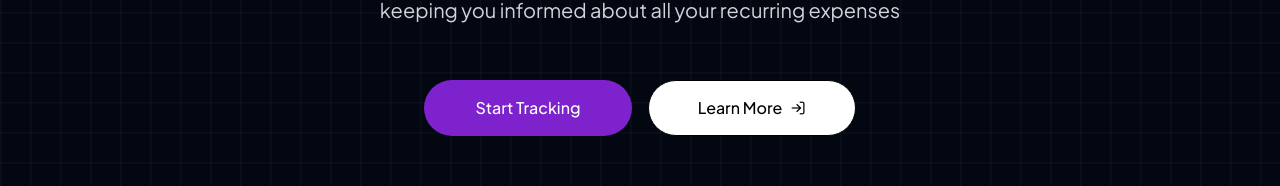
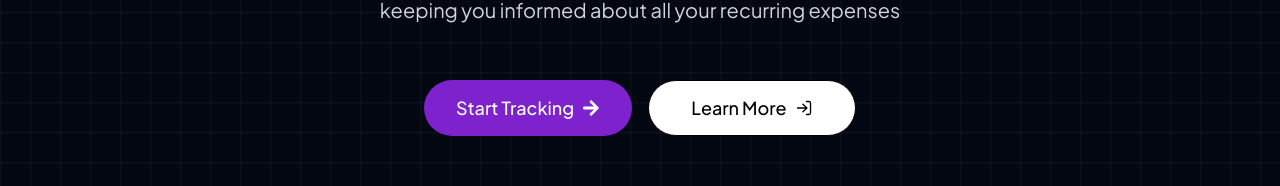
Before and after one commit to Abhijeet03s/SubTracker, a Next.js app: page / in a window 1280 px wide. Shown: the part 496-682 px from the top of the page. Built offline with nearby package versions, Linux system fonts and the light colour scheme; no server answers.

Commit message:
fixed some minor ui changes and bugs

```diff
--- a/app/components/Hero.tsx
+++ b/app/components/Hero.tsx
@@ -2,6 +2,7 @@ import Image from 'next/image';
 import Link from 'next/link';
 import { plusJakartaSans, zillaSlab } from '../fonts/fonts';
 import { HiMiniArrowDownTray } from "react-icons/hi2";
+import { FaArrowRight } from "react-icons/fa";
 
 interface HeroProps {
    userId: string | null;
@@ -24,15 +25,17 @@ export default function Hero({ userId }: HeroProps) {
                </p>
                <div className="flex flex-col sm:flex-row justify-center items-center gap-6 sm:gap-4 mb-12 sm:mb-14 md:mb-16">
                   {userId ? (
-                     <Link href="/dashboard" className={`${plusJakartaSans.className} bg-purple-700 hover:bg-purple-800 text-white text-base sm:text-base font-medium rounded-full transition duration-300 ease-in-out flex items-center justify-center group h-14 w-full sm:w-52`}>
+                     <Link href="/dashboard" className={`${plusJakartaSans.className} bg-purple-700 hover:bg-purple-800 text-white text-base sm:text-lg font-medium rounded-full transition duration-300 ease-in-out flex items-center justify-center group h-14 w-full sm:w-52`}>
                         Dashboard
+                        <FaArrowRight className="ml-3 transform translate-x-0 group-hover:translate-x-1 transition-transform duration-300 ease-in-out" />
                      </Link>
                   ) : (
-                     <Link href="/sign-up" className={`${plusJakartaSans.className} bg-purple-700 hover:bg-purple-800 text-white text-base sm:text-base font-medium rounded-full transition duration-300 ease-in-out flex items-center justify-center group h-14 w-full sm:w-52`}>
+                     <Link href="/sign-up" className={`${plusJakartaSans.className} bg-purple-700 hover:bg-purple-800 text-white text-base sm:text-lg font-medium rounded-full transition duration-300 ease-in-out flex items-center justify-center group h-14 w-full sm:w-52`}>
                         Start Tracking
+                        <FaArrowRight className="ml-2 transform translate-x-0 group-hover:translate-x-0.5 transition-transform duration-300 ease-in-out" />
                      </Link>
                   )}
-                  <Link href="#demo" className={`${plusJakartaSans.className} bg-white hover:bg-gray-100 text-black text-base sm:text-base font-medium rounded-full border border-black transition duration-300 ease-in-out flex items-center justify-center group h-14 w-full sm:w-52`}>
+                  <Link href="#demo" className={`${plusJakartaSans.className} bg-white hover:bg-gray-100 text-black text-base sm:text-lg font-medium rounded-full border border-black transition duration-300 ease-in-out flex items-center justify-center group h-14 w-full sm:w-52`}>
                      Learn More
                      <HiMiniArrowDownTray className="ml-2 transform translate-y-0 group-hover:translate-x-0.5 transition-transform duration-300 ease-in-out -rotate-90" />
                   </Link>
--- a/app/hooks/useAddToCalendar.ts
+++ b/app/hooks/useAddToCalendar.ts
@@ -41,8 +41,8 @@ export function useAddToCalendar() {
                Authorization: `Bearer ${token}`,
             },
             body: JSON.stringify({
-               summary: `Subscription Alert: ${serviceName} Trial Ended`,
-               description: `Your free trial for ${serviceName} ends tomorrow. Action required: Please review your subscription status and decide whether to cancel or upgrade your plan.\n\nCategory: ${category}\nMonthly Cost: $${cost.toFixed(2)}\n\nRemember to make your decision before the trial ends to avoid any unexpected charges.`,
+               summary: `Subscription Alert: ${serviceName} Trial Ending Soon`,
+               description: `Your free trial for ${serviceName} ends tomorrow. Please review your subscription status and decide whether to cancel or upgrade your plan.\n\nCategory: ${category}\nMonthly Cost: $${cost.toFixed(2)}\n\nRemember to make your decision before the trial ends to avoid any unexpected charges.`,
                startDateTime: reminderDateTime.toISOString(),
                endDateTime: endDateTime.toISOString(),
             }),
@@ -53,11 +53,8 @@ export function useAddToCalendar() {
             console.error('Error response:', response.status, errorText);
             throw new Error(`Failed to upsert event in calendar: ${response.status} ${errorText}`);
          }
+         toast.success(`Successfully added ${serviceName} to your calendar!`);
 
-         const result = await response.json();
-         console.log('Calendar upsert result:', result);
-
-         toast.success(`Successfully updated ${serviceName} in your calendar!`);
       } catch (error) {
          console.error('Error upserting calendar event:', error);
          if (error instanceof Error) {
--- a/lib/googleCalendar.ts
+++ b/lib/googleCalendar.ts
@@ -20,9 +20,9 @@ export function getGoogleAuthUrl() {
    return url;
 }
 
-export async function getTokens(code: string) {
+export async function getTokens(authCode: string) {
    try {
-      const { tokens } = await oauth2Client.getToken(code);
+      const { tokens } = await oauth2Client.getToken(authCode);
       oauth2Client.setCredentials(tokens);
       return tokens;
    } catch (error) {
```
